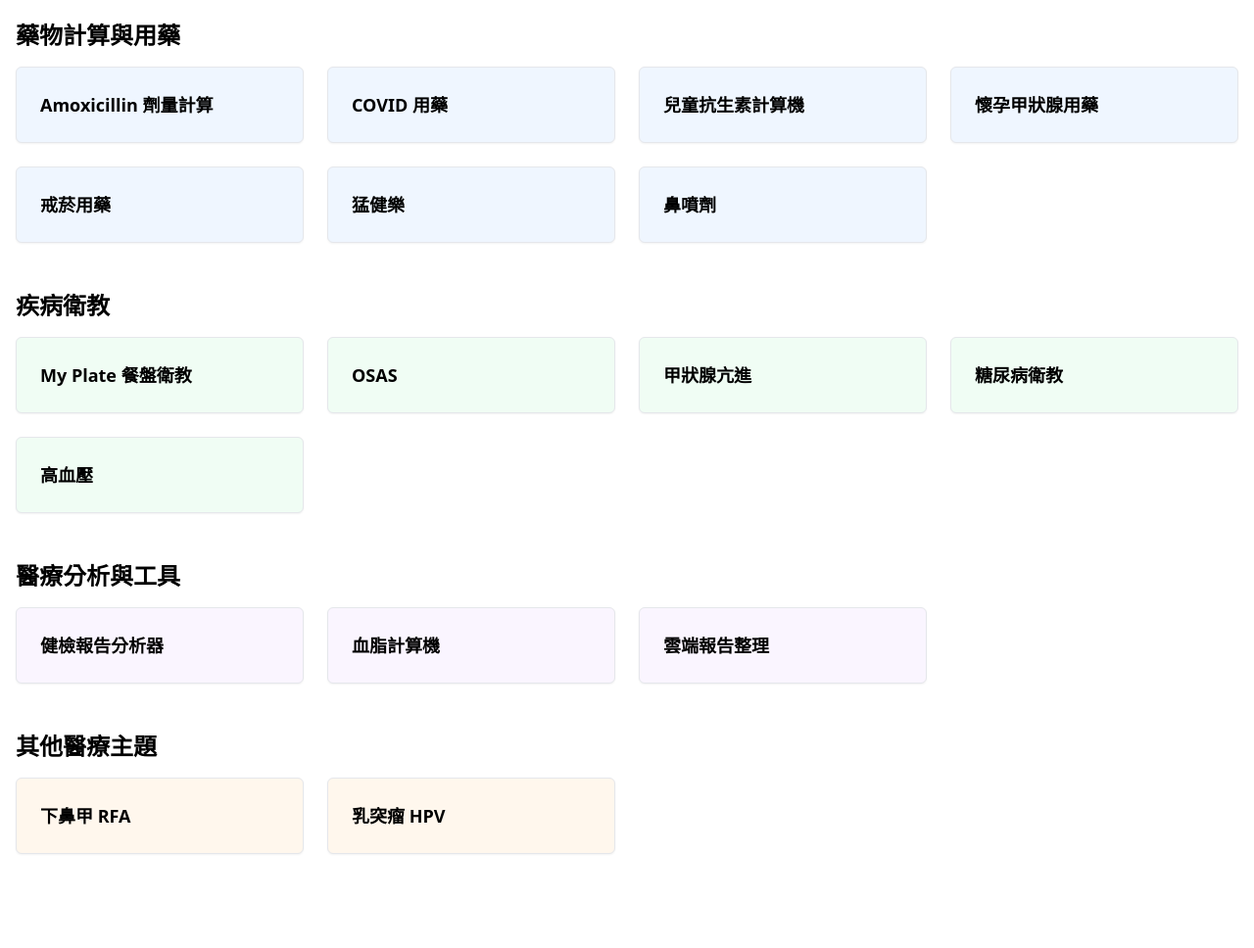
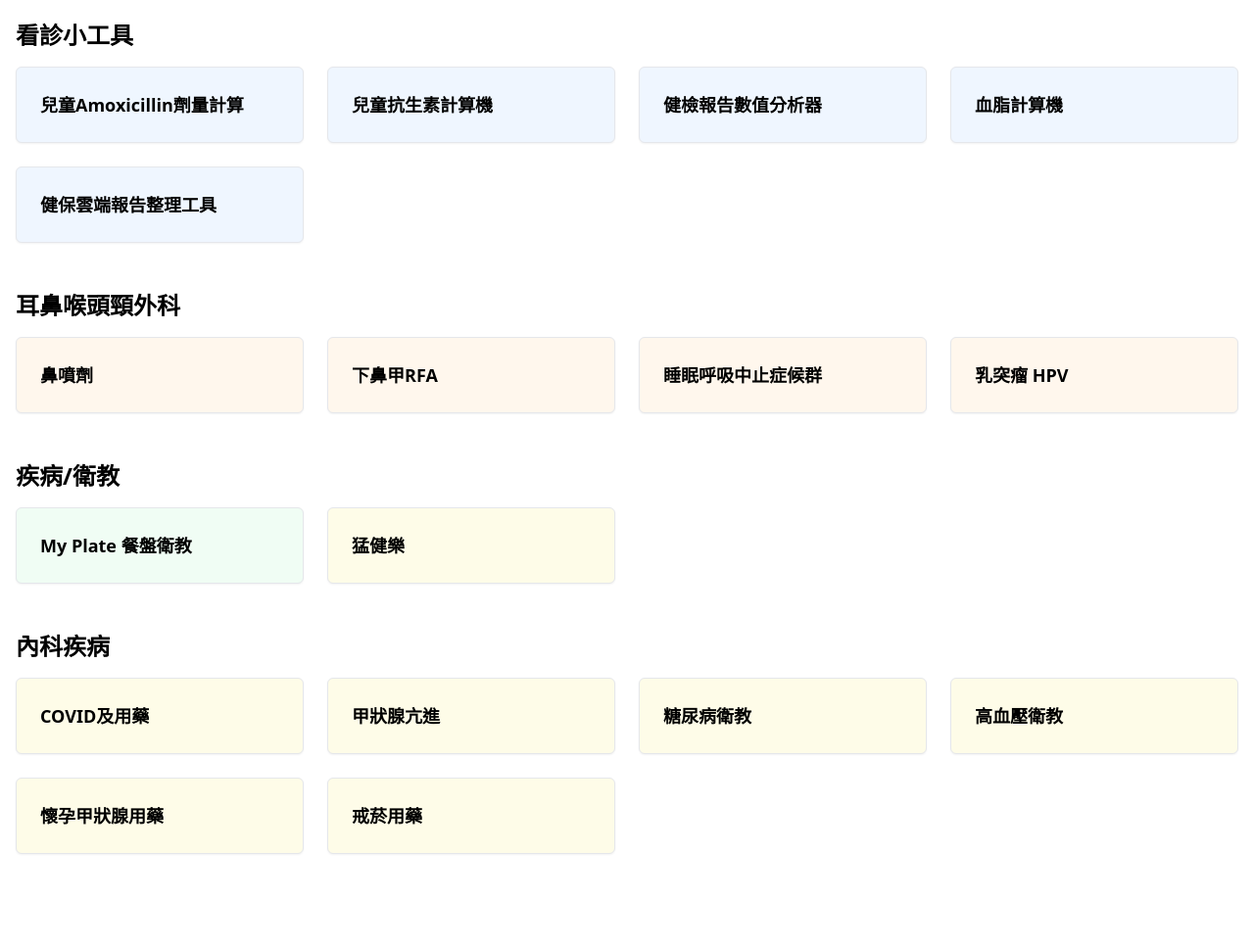
Before and after one commit to lemonicefate/allheart, a plain HTML site: page index.html in a window 1280 px wide. Shown: the part 108-1076 px from the top of the page at 98% size. Drawn offline with nearby package versions, Linux system fonts and the light colour scheme.

Commit message:
Update mounjaro index webpage and README.md file

```diff
--- a/index.html
+++ b/index.html
@@ -3,88 +3,100 @@
 <head>
     <meta charset="UTF-8">
     <meta name="viewport" content="width=device-width, initial-scale=1.0">
-    <title>醫療工具與衛教</title>
+    <title>醫療工具百寶箱</title>
     <script src="https://cdn.tailwindcss.com"></script>
 </head>
 <body class="bg-white min-h-screen flex flex-col items-center justify-center">
     <div class="container mx-auto px-4 py-12">
-        <h1 class="text-4xl font-bold text-center text-black mb-10">醫療工具與衛教資源</h1>
+        <h1 class="text-4xl font-bold text-center text-black mb-10">醫療工具百寶箱</h1>
 
-        <!-- 藥物計算與用藥 -->
+        <!-- 看診小工具 -->
         <div class="mb-12">
-            <h2 class="text-2xl font-semibold text-black mb-4">藥物計算與用藥</h2>
+            <h2 class="text-2xl font-semibold text-black mb-4">看診小工具</h2>
             <div class="grid grid-cols-1 sm:grid-cols-2 md:grid-cols-3 lg:grid-cols-4 gap-6">
                 <a href="amoxicillin-dose-calculator.html" class="bg-blue-50 p-6 rounded-md border border-gray-200 shadow-sm hover:shadow-md hover:bg-blue-100 hover:scale-105 transition-all duration-300">
-                    <h3 class="text-lg font-semibold text-black">Amoxicillin 劑量計算</h3>
-                </a>
-                <a href="covid-medication.html" class="bg-blue-50 p-6 rounded-md border border-gray-200 shadow-sm hover:shadow-md hover:bg-blue-100 hover:scale-105 transition-all duration-300">
-                    <h3 class="text-lg font-semibold text-black">COVID 用藥</h3>
+                    <h3 class="text-lg font-semibold text-black">兒童Amoxicillin劑量計算</h3>
                 </a>
                 <a href="pediatric-antibiotic-calculator.html" class="bg-blue-50 p-6 rounded-md border border-gray-200 shadow-sm hover:shadow-md hover:bg-blue-100 hover:scale-105 transition-all duration-300">
                     <h3 class="text-lg font-semibold text-black">兒童抗生素計算機</h3>
                 </a>
-                <a href="thyroid-medication-pregnancy.html" class="bg-blue-50 p-6 rounded-md border border-gray-200 shadow-sm hover:shadow-md hover:bg-blue-100 hover:scale-105 transition-all duration-300">
-                    <h3 class="text-lg font-semibold text-black">懷孕甲狀腺用藥</h3>
+                <a href="health-check-analyzer.html"
+                    class="bg-blue-50 p-6 rounded-md border border-gray-200 shadow-sm hover:shadow-md hover:bg-blue-100 hover:scale-105 transition-all duration-300">
+                    <h3 class="text-lg font-semibold text-black">健檢報告數值分析器</h3>
                 </a>
-                <a href="smoking-cessation-meds.html" class="bg-blue-50 p-6 rounded-md border border-gray-200 shadow-sm hover:shadow-md hover:bg-blue-100 hover:scale-105 transition-all duration-300">
-                    <h3 class="text-lg font-semibold text-black">戒菸用藥</h3>
+                <a href="lipid-calculator.html"
+                    class="bg-blue-50 p-6 rounded-md border border-gray-200 shadow-sm hover:shadow-md hover:bg-blue-100 hover:scale-105 transition-all duration-300">
+                    <h3 class="text-lg font-semibold text-black">血脂計算機</h3>
                 </a>
-                <a href="montelukast.html" class="bg-blue-50 p-6 rounded-md border border-gray-200 shadow-sm hover:shadow-md hover:bg-blue-100 hover:scale-105 transition-all duration-300">
+                <a href="cloud-report-organizer.html"
+                    class="bg-blue-50 p-6 rounded-md border border-gray-200 shadow-sm hover:shadow-md hover:bg-blue-100 hover:scale-105 transition-all duration-300">
+                    <h3 class="text-lg font-semibold text-black">健保雲端報告整理工具</h3>
+                </a>
+            </div>
+        </div>
+        <!-- 耳鼻喉頭頸外科 -->
+        <div class="mb-12">
+            <h2 class="text-2xl font-semibold text-black mb-4">耳鼻喉頭頸外科</h2>
+            <div class="grid grid-cols-1 sm:grid-cols-2 md:grid-cols-3 lg:grid-cols-4 gap-6">
+                <a href="nasal-spray.html"
+                    class="bg-orange-50 p-6 rounded-md border border-gray-200 shadow-sm hover:shadow-md hover:bg-orange-100 hover:scale-105 transition-all duration-300">
+                    <h3 class="text-lg font-semibold text-black">鼻噴劑</h3>
+                </a>
+                <a href="inferior-turbinate-rfa.html"
+                    class="bg-orange-50 p-6 rounded-md border border-gray-200 shadow-sm hover:shadow-md hover:bg-orange-100 hover:scale-105 transition-all duration-300">
+                    <h3 class="text-lg font-semibold text-black">下鼻甲RFA</h3>
+                </a>
+                <a href="osas.html"
+                    class="bg-orange-50 p-6 rounded-md border border-gray-200 shadow-sm hover:shadow-md hover:bg-orange-100 hover:scale-105 transition-all duration-300">
+                    <h3 class="text-lg font-semibold text-black">睡眠呼吸中止症候群</h3>
+                </a>
+                <a href="papilloma-hpv.html"
+                    class="bg-orange-50 p-6 rounded-md border border-gray-200 shadow-sm hover:shadow-md hover:bg-orange-100 hover:scale-105 transition-all duration-300">
+                    <h3 class="text-lg font-semibold text-black">乳突瘤 HPV</h3>
+                </a>
+            </div>
+        </div>
+        <!-- 疾病/衛教 -->
+        <div class="mb-12">
+            <h2 class="text-2xl font-semibold text-black mb-4">疾病/衛教</h2>
+            <div class="grid grid-cols-1 sm:grid-cols-2 md:grid-cols-3 lg:grid-cols-4 gap-6">
+                <a href="my-plate-education.html" class="bg-green-50 p-6 rounded-md border border-gray-200 shadow-sm hover:shadow-md hover:bg-green-100 hover:scale-105 transition-all duration-300">
+                    <h3 class="text-lg font-semibold text-black">My Plate 餐盤衛教</h3>
+                </a>
+                <a href="mounjaro.html"
+                    class="bg-yellow-50 p-6 rounded-md border border-gray-200 shadow-sm hover:shadow-md hover:bg-yellow-100 hover:scale-105 transition-all duration-300">
                     <h3 class="text-lg font-semibold text-black">猛健樂</h3>
-                </a>
-                <a href="nasal-spray.html" class="bg-blue-50 p-6 rounded-md border border-gray-200 shadow-sm hover:shadow-md hover:bg-blue-100 hover:scale-105 transition-all duration-300">
-                    <h3 class="text-lg font-semibold text-black">鼻噴劑</h3>
                 </a>
             </div>
         </div>
 
-        <!-- 疾病衛教 -->
+        <!-- 內科疾病 -->
         <div class="mb-12">
-            <h2 class="text-2xl font-semibold text-black mb-4">疾病衛教</h2>
+            <h2 class="text-2xl font-semibold text-black mb-4">內科疾病</h2>
             <div class="grid grid-cols-1 sm:grid-cols-2 md:grid-cols-3 lg:grid-cols-4 gap-6">
-                <a href="my-plate-education.html" class="bg-green-50 p-6 rounded-md border border-gray-200 shadow-sm hover:shadow-md hover:bg-green-100 hover:scale-105 transition-all duration-300">
-                    <h3 class="text-lg font-semibold text-black">My Plate 餐盤衛教</h3>
+                <a href="covid-medication.html"
+                    class="bg-yellow-50 p-6 rounded-md border border-gray-200 shadow-sm hover:shadow-md hover:bg-yellow-100 hover:scale-105 transition-all duration-300">
+                    <h3 class="text-lg font-semibold text-black">COVID及用藥</h3>
                 </a>
-                <a href="osas.html" class="bg-green-50 p-6 rounded-md border border-gray-200 shadow-sm hover:shadow-md hover:bg-green-100 hover:scale-105 transition-all duration-300">
-                    <h3 class="text-lg font-semibold text-black">OSAS</h3>
-                </a>
-                <a href="hyperthyroidism.html" class="bg-green-50 p-6 rounded-md border border-gray-200 shadow-sm hover:shadow-md hover:bg-green-100 hover:scale-105 transition-all duration-300">
+                <a href="hyperthyroidism.html"
+                    class="bg-yellow-50 p-6 rounded-md border border-gray-200 shadow-sm hover:shadow-md hover:bg-yellow-100 hover:scale-105 transition-all duration-300">
                     <h3 class="text-lg font-semibold text-black">甲狀腺亢進</h3>
                 </a>
-                <a href="diabetes-education.html" class="bg-green-50 p-6 rounded-md border border-gray-200 shadow-sm hover:shadow-md hover:bg-green-100 hover:scale-105 transition-all duration-300">
+                <a href="diabetes-education.html"
+                    class="bg-yellow-50 p-6 rounded-md border border-gray-200 shadow-sm hover:shadow-md hover:bg-yellow-100 hover:scale-105 transition-all duration-300">
                     <h3 class="text-lg font-semibold text-black">糖尿病衛教</h3>
                 </a>
-                <a href="hypertension.html" class="bg-green-50 p-6 rounded-md border border-gray-200 shadow-sm hover:shadow-md hover:bg-green-100 hover:scale-105 transition-all duration-300">
-                    <h3 class="text-lg font-semibold text-black">高血壓</h3>
+                <a href="hypertension.html"
+                    class="bg-yellow-50 p-6 rounded-md border border-gray-200 shadow-sm hover:shadow-md hover:bg-yellow-100 hover:scale-105 transition-all duration-300">
+                    <h3 class="text-lg font-semibold text-black">高血壓衛教</h3>
                 </a>
-            </div>
-        </div>
-
-        <!-- 醫療分析與工具 -->
-        <div class="mb-12">
-            <h2 class="text-2xl font-semibold text-black mb-4">醫療分析與工具</h2>
-            <div class="grid grid-cols-1 sm:grid-cols-2 md:grid-cols-3 lg:grid-cols-4 gap-6">
-                <a href="health-check-analyzer.html" class="bg-purple-50 p-6 rounded-md border border-gray-200 shadow-sm hover:shadow-md hover:bg-purple-100 hover:scale-105 transition-all duration-300">
-                    <h3 class="text-lg font-semibold text-black">健檢報告分析器</h3>
+                <a href="thyroid-medication-pregnancy.html"
+                    class="bg-yellow-50 p-6 rounded-md border border-gray-200 shadow-sm hover:shadow-md hover:bg-yellow-100 hover:scale-105 transition-all duration-300">
+                    <h3 class="text-lg font-semibold text-black">懷孕甲狀腺用藥</h3>
                 </a>
-                <a href="lipid-calculator.html" class="bg-purple-50 p-6 rounded-md border border-gray-200 shadow-sm hover:shadow-md hover:bg-purple-100 hover:scale-105 transition-all duration-300">
-                    <h3 class="text-lg font-semibold text-black">血脂計算機</h3>
-                </a>
-                <a href="cloud-report-organizer.html" class="bg-purple-50 p-6 rounded-md border border-gray-200 shadow-sm hover:shadow-md hover:bg-purple-100 hover:scale-105 transition-all duration-300">
-                    <h3 class="text-lg font-semibold text-black">雲端報告整理</h3>
-                </a>
-            </div>
-        </div>
-
-        <!-- 其他醫療主題 -->
-        <div class="mb-12">
-            <h2 class="text-2xl font-semibold text-black mb-4">其他醫療主題</h2>
-            <div class="grid grid-cols-1 sm:grid-cols-2 md:grid-cols-3 lg:grid-cols-4 gap-6">
-                <a href="inferior-turbinate-rfa.html" class="bg-orange-50 p-6 rounded-md border border-gray-200 shadow-sm hover:shadow-md hover:bg-orange-100 hover:scale-105 transition-all duration-300">
-                    <h3 class="text-lg font-semibold text-black">下鼻甲 RFA</h3>
-                </a>
-                <a href="papilloma-hpv.html" class="bg-orange-50 p-6 rounded-md border border-gray-200 shadow-sm hover:shadow-md hover:bg-orange-100 hover:scale-105 transition-all duration-300">
-                    <h3 class="text-lg font-semibold text-black">乳突瘤 HPV</h3>
+                <a href="smoking-cessation-meds.html"
+                    class="bg-yellow-50 p-6 rounded-md border border-gray-200 shadow-sm hover:shadow-md hover:bg-yellow-100 hover:scale-105 transition-all duration-300">
+                    <h3 class="text-lg font-semibold text-black">戒菸用藥</h3>
                 </a>
             </div>
         </div>
```
Also changed, not shown: mounjaro.html (renamed from montelukast.html, +19 -34 lines), image/mounjaro_course.jpg (added), image/mounjaro_pen.jpg (added), 1 other file.
